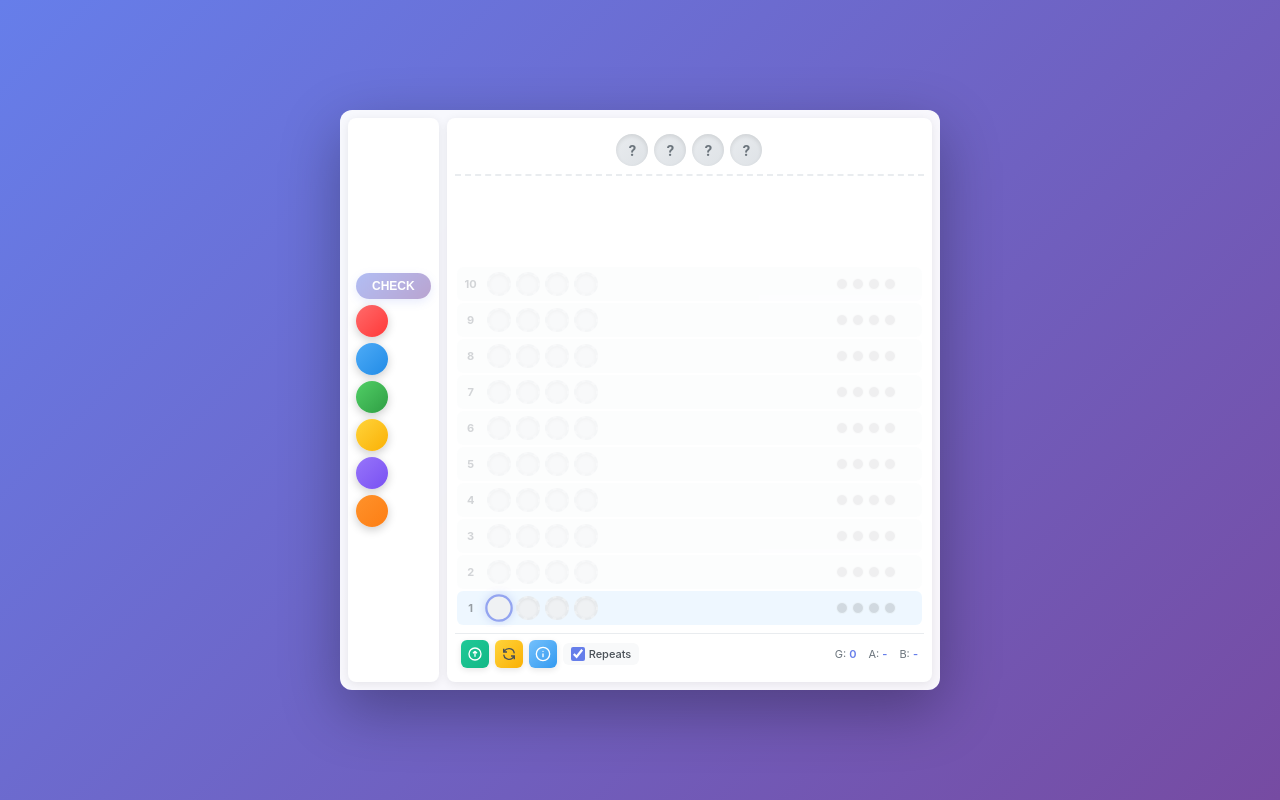
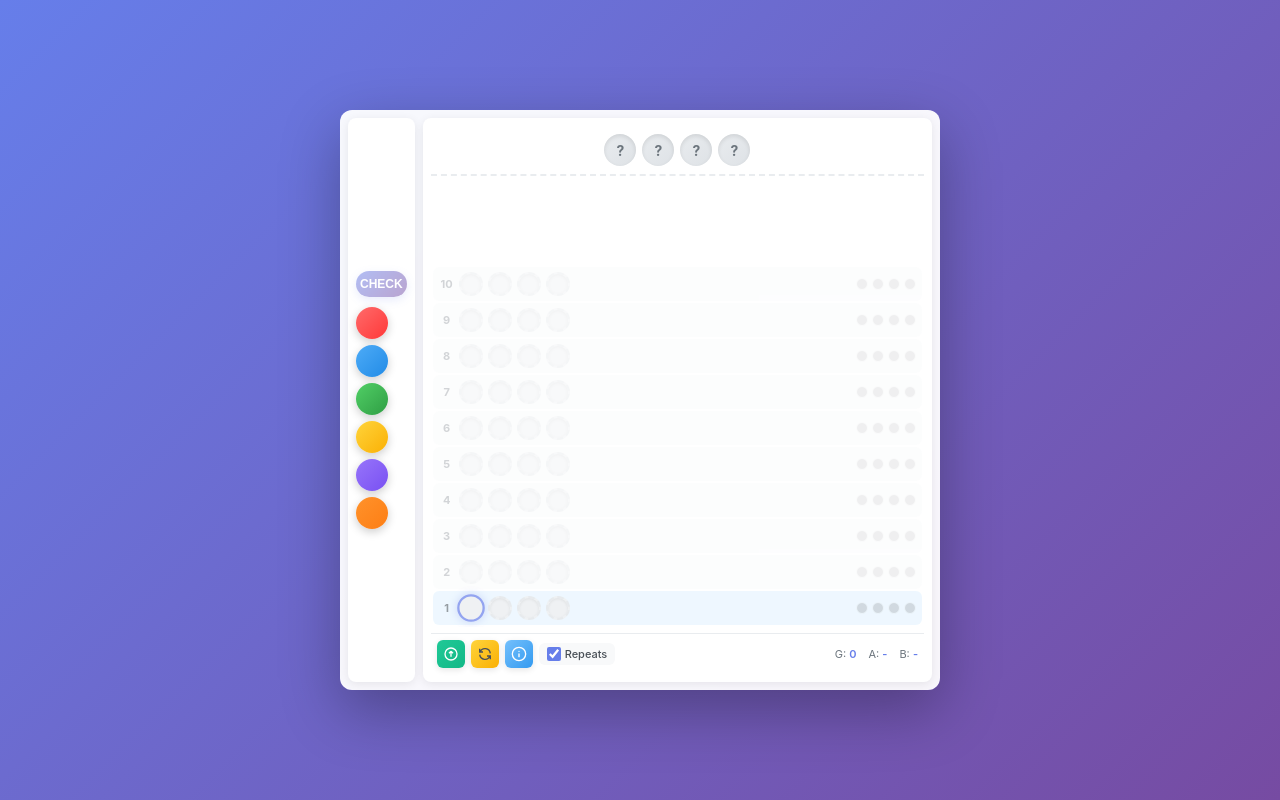
Before and after one commit to steveo0o/mastermind, a website: page index.html in a window 1280 px wide. Drawn offline with Linux system fonts and the light colour scheme.

Commit message:
Update styles.css

```diff
--- a/styles.css
+++ b/styles.css
@@ -44,6 +44,12 @@ body {
     justify-content: center;
 }
 
+.color-sidebar .submit-guess {
+    width: 100%;
+    padding: 6px 4px;
+    margin-bottom: 4px;
+}
+
 .color-peg {
     width: 32px;
     height: 32px;
@@ -75,7 +81,7 @@ body {
 .top-section {
     display: flex;
     align-items: center;
-    justify-content: space-between;
+    justify-content: center;
     gap: 10px;
     padding: 8px;
     border-bottom: 2px dashed #e9ecef;
@@ -85,7 +91,6 @@ body {
 .secret-code {
     display: flex;
     gap: 6px;
-    flex: 1;
     justify-content: center;
 }
 
@@ -178,7 +183,7 @@ body {
 .attempt-row {
     display: flex;
     align-items: center;
-    gap: 8px;
+    gap: 4px;
     padding: 3px 6px;
     background: #f8f9fa;
     border-radius: 6px;
@@ -219,7 +224,6 @@ body {
 .attempt-pegs {
     display: flex;
     gap: 5px;
-    flex: 1;
 }
 
 .attempt-peg {
@@ -257,7 +261,7 @@ body {
     display: flex;
     gap: 4px;
     align-items: center;
-    min-width: 80px;
+    margin-left: auto;
 }
 
 .feedback-peg {
```
